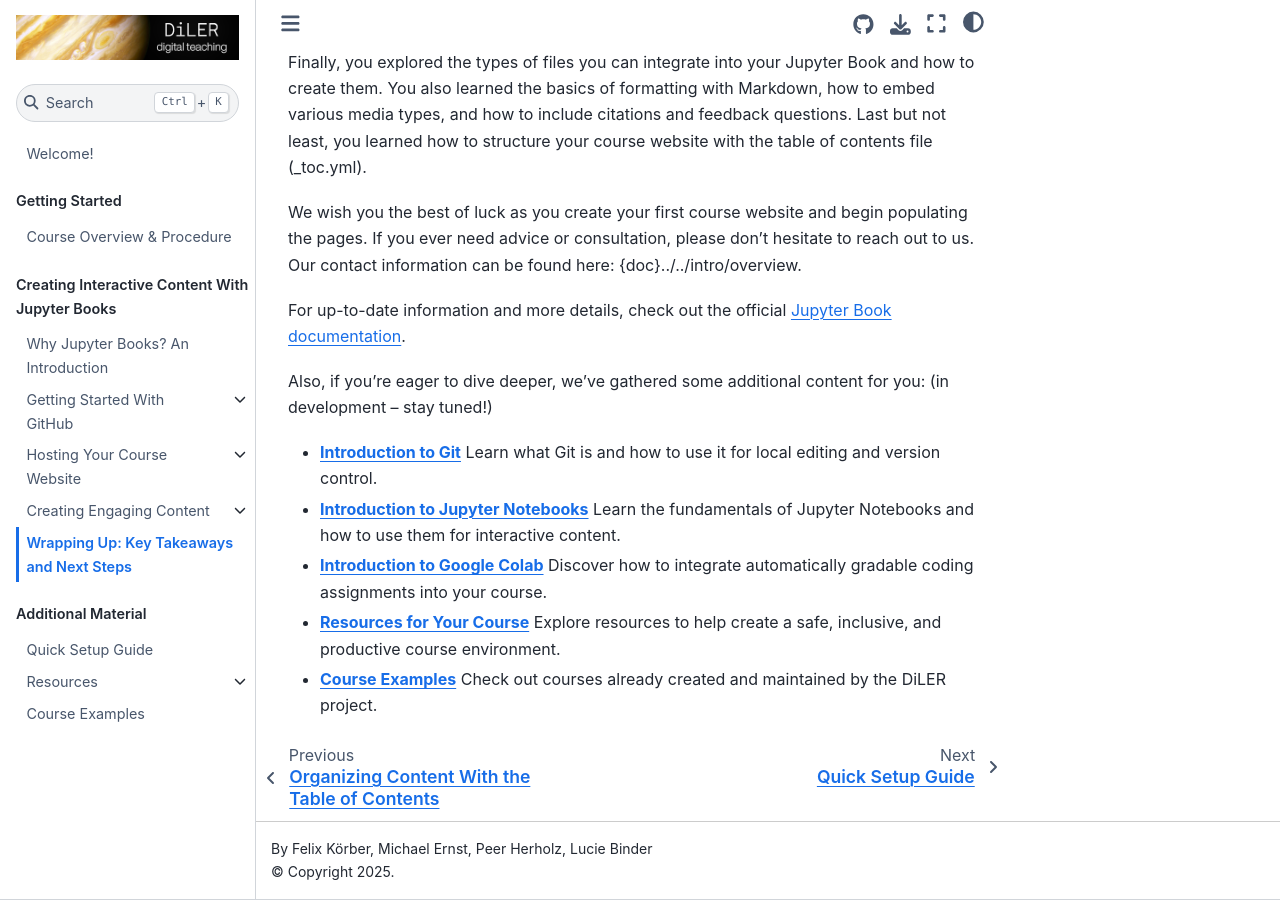
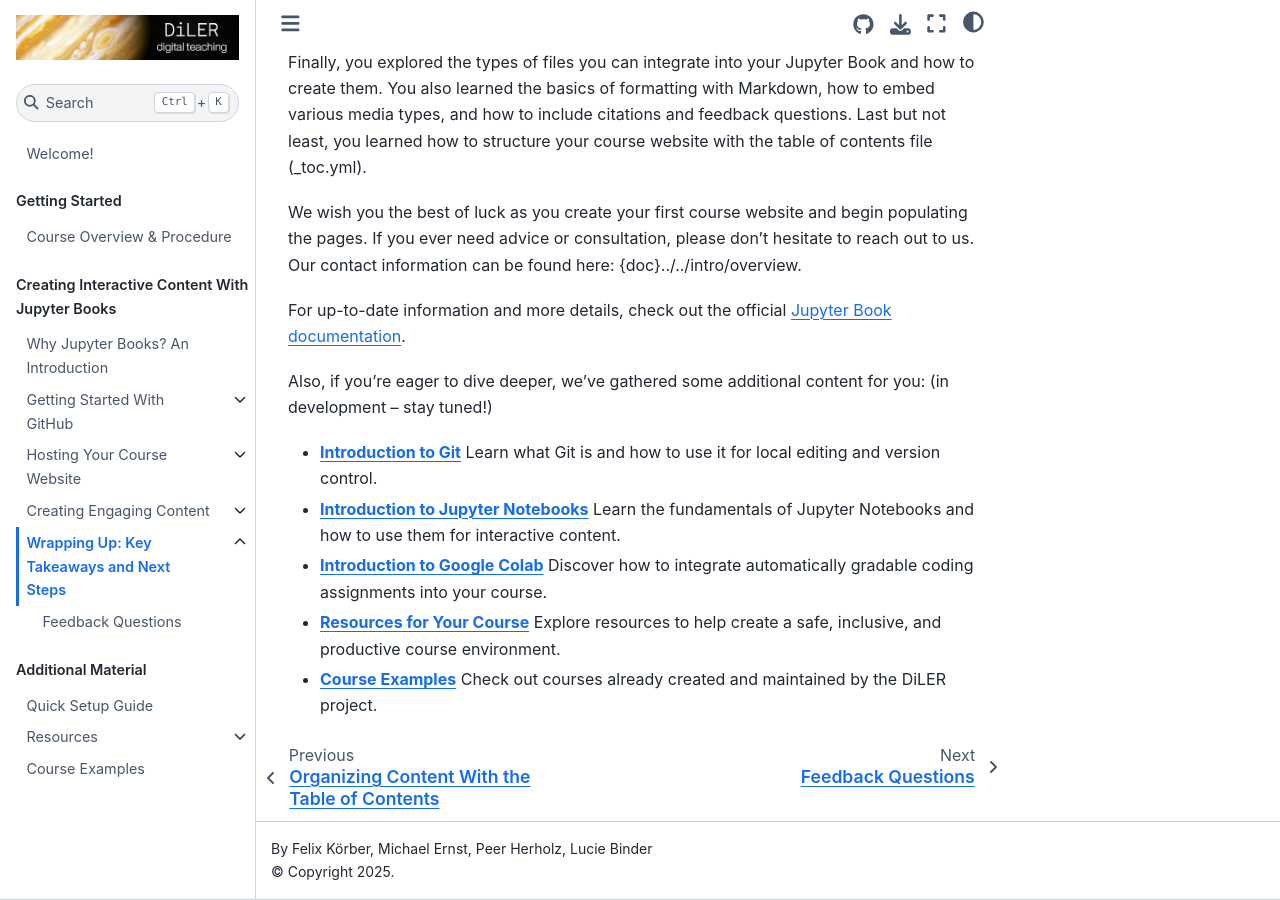
Before and after one commit to M-earnest/tutorial_jupyter_books, a Jupyter Book: the page built from general-information/wrap-up.md, in a window 1280 px wide and 900 px high, scrolled down 520 px. Built offline with Jupyter Book 1.0.4 settings and Sphinx 7.4.7 and the Sphinx Book theme 1.1.4, drawn with Linux system fonts in a browser that asks for light colours; pages that are not in the unit, such as notebooks, are missing from menus.

Commit message:
Update _toc.yml

```diff
--- a/_toc.yml
+++ b/_toc.yml
@@ -26,6 +26,8 @@ parts:
     - file: content/3_create/citations
     - file: content/3_create/setup-files
   - file: general-information/wrap-up
+    sections:
+    - file: general-information/feedback
 - caption: Additional Material
   chapters:
   - file: content/4_additional/quick_tutorial
```
